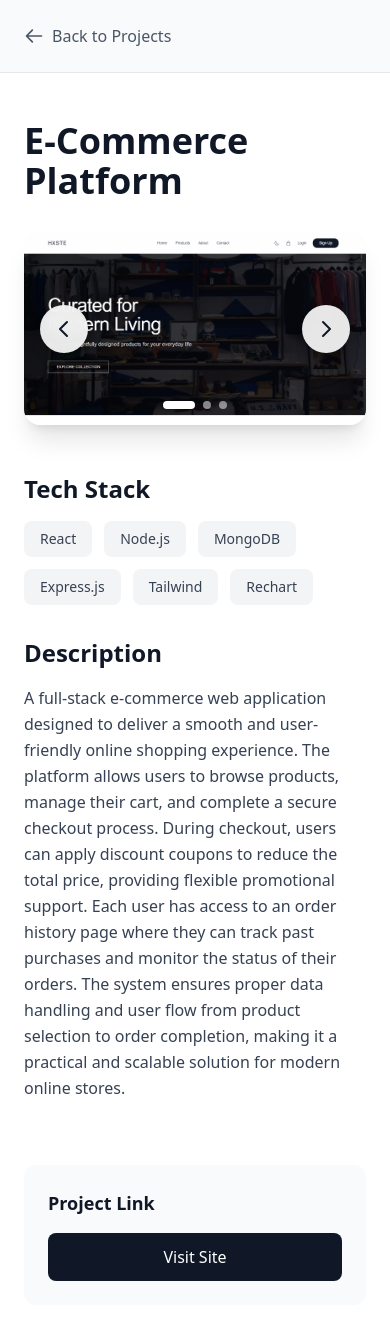
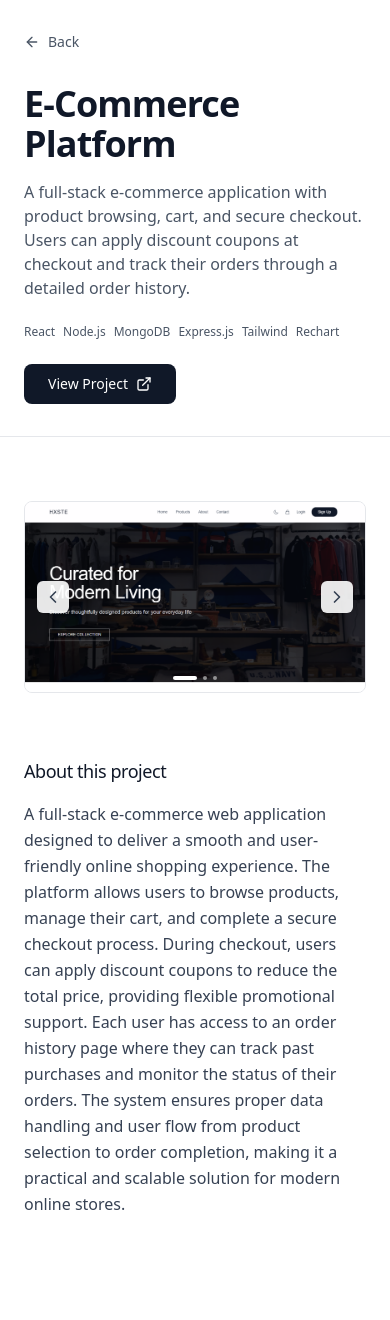
Before and after one commit to hxstefghi/cc-portfolio, a React app in the folder frontend/: page /project/1 in a window 390 px wide. Shown: the top 1320 px of the page. After the commit the page ends 1281 px from the top, so only its background shows below. Built offline with nearby package versions, Linux system fonts and the light colour scheme; the HTML template or start-up script is replaced by a standard one.

Commit message:
redesign project layout and improve responsiveness across components

```diff
--- a/frontend/src/components/ProjectDetail.jsx
+++ b/frontend/src/components/ProjectDetail.jsx
@@ -1,5 +1,6 @@
 import { useParams, useNavigate } from 'react-router-dom'
 import { useState } from 'react'
+import { ArrowLeft, ExternalLink, ChevronLeft, ChevronRight } from 'lucide-react'
 import { projectsData } from '../data/projectsData'
 
 const ProjectDetail = () => {
@@ -10,13 +11,14 @@ const ProjectDetail = () => {
 
   if (!project) {
     return (
-      <div className="min-h-screen bg-white dark:bg-gray-950 flex items-center justify-center">
+      <div className="min-h-screen bg-white dark:bg-gray-950 flex items-center justify-center px-6">
         <div className="text-center">
-          <h2 className="text-2xl font-bold text-gray-900 dark:text-white mb-4">Project Not Found</h2>
+          <h2 className="text-2xl font-medium text-gray-900 dark:text-white mb-4">Project Not Found</h2>
           <button
             onClick={() => navigate('/')}
-            className="px-6 py-3 bg-gray-900 dark:bg-white text-white dark:text-gray-900 rounded-lg hover:bg-gray-800 dark:hover:bg-gray-100 transition-colors"
+            className="inline-flex items-center gap-2 px-6 py-2.5 bg-gray-900 dark:bg-white text-white dark:text-gray-900 text-sm font-medium rounded-lg hover:bg-gray-800 dark:hover:bg-gray-100 transition-colors duration-200"
           >
+            <ArrowLeft size={16} />
             Back to Home
           </button>
         </div>
@@ -34,32 +36,58 @@ const ProjectDetail = () => {
 
   return (
     <div className="min-h-screen bg-white dark:bg-gray-950">
-      {/* Header with Back Button */}
-      <div className="bg-gray-50 dark:bg-gray-900 border-b border-gray-200 dark:border-gray-800">
-        <div className="max-w-7xl mx-auto px-6 py-6">
+      {/* Header */}
+      <div className="border-b border-gray-200 dark:border-gray-800">
+        <div className="max-w-4xl mx-auto px-6 py-8">
           <button
             onClick={() => navigate('/')}
-            className="flex items-center gap-2 text-gray-600 dark:text-gray-400 hover:text-gray-900 dark:hover:text-white transition-colors"
+            className="inline-flex items-center gap-2 text-sm text-gray-600 dark:text-gray-400 hover:text-gray-900 dark:hover:text-white transition-colors duration-200 mb-8"
           >
-            <svg className="w-5 h-5" fill="none" stroke="currentColor" viewBox="0 0 24 24">
-              <path strokeLinecap="round" strokeLinejoin="round" strokeWidth={2} d="M10 19l-7-7m0 0l7-7m-7 7h18" />
-            </svg>
-            Back to Projects
+            <ArrowLeft size={16} />
+            Back
           </button>
+
+          <h1 className="text-4xl md:text-5xl font-semibold text-gray-900 dark:text-white mb-4 tracking-tight">
+            {project.title}
+          </h1>
+          <p className="text-base text-gray-600 dark:text-gray-400 font-light mb-6">
+            {project.short_description}
+          </p>
+
+          {/* Tech Stack Pills */}
+          <div className="flex flex-wrap gap-2">
+            {project.techStack.map((tech, idx) => (
+              <span
+                key={idx}
+                className="text-xs text-gray-600 dark:text-gray-400 font-light"
+              >
+                {tech}
+              </span>
+            ))}
+          </div>
+
+          {/* Action Button */}
+          {project.liveDemo && (
+            <div className="mt-6">
+              <a
+                href={project.liveDemo}
+                target="_blank"
+                rel="noopener noreferrer"
+                className="inline-flex items-center gap-2 px-6 py-2.5 bg-gray-900 dark:bg-white text-white dark:text-gray-900 text-sm font-medium rounded-lg hover:bg-gray-800 dark:hover:bg-gray-100 transition-all duration-200"
+              >
+                View Project
+                <ExternalLink size={16} />
+              </a>
+            </div>
+          )}
         </div>
       </div>
 
-      {/* Project Detail Content */}
-      <div className="max-w-7xl mx-auto px-6 py-12">
-        <div className="mb-8">
-          <h1 className="text-4xl md:text-5xl font-bold text-gray-900 dark:text-white mb-4">
-            {project.title}
-          </h1>
-        </div>
-
+      {/* Content */}
+      <div className="max-w-4xl mx-auto px-6 py-16">
         {/* Image Carousel */}
-        <div className="mb-12">
-          <div className="relative aspect-video bg-gray-100 dark:bg-gray-800 rounded-2xl overflow-hidden shadow-xl">
+        <div className="mb-16">
+          <div className="relative aspect-video bg-gray-100 dark:bg-gray-900 rounded-lg overflow-hidden border border-gray-200 dark:border-gray-800">
             <img
               src={project.images[currentImage]}
               alt={`${project.title} screenshot ${currentImage + 1}`}
@@ -70,32 +98,27 @@ const ProjectDetail = () => {
               <>
                 <button
                   onClick={prevImage}
-                  className="absolute left-4 top-1/2 -translate-y-1/2 w-12 h-12 bg-white/90 dark:bg-gray-900/90 backdrop-blur-sm rounded-full flex items-center justify-center hover:bg-white dark:hover:bg-gray-900 transition-all shadow-lg"
+                  className="absolute left-3 top-1/2 -translate-y-1/2 bg-white/90 dark:bg-gray-900/90 hover:bg-white dark:hover:bg-gray-900 p-1.5 rounded-md transition-all"
                 >
-                  <svg className="w-6 h-6 text-gray-900 dark:text-white" fill="none" stroke="currentColor" viewBox="0 0 24 24">
-                    <path strokeLinecap="round" strokeLinejoin="round" strokeWidth={2} d="M15 19l-7-7 7-7" />
-                  </svg>
+                  <ChevronLeft size={20} className="text-gray-700 dark:text-gray-300" />
                 </button>
                 <button
                   onClick={nextImage}
-                  className="absolute right-4 top-1/2 -translate-y-1/2 w-12 h-12 bg-white/90 dark:bg-gray-900/90 backdrop-blur-sm rounded-full flex items-center justify-center hover:bg-white dark:hover:bg-gray-900 transition-all shadow-lg"
+                  className="absolute right-3 top-1/2 -translate-y-1/2 bg-white/90 dark:bg-gray-900/90 hover:bg-white dark:hover:bg-gray-900 p-1.5 rounded-md transition-all"
                 >
-                  <svg className="w-6 h-6 text-gray-900 dark:text-white" fill="none" stroke="currentColor" viewBox="0 0 24 24">
-                    <path strokeLinecap="round" strokeLinejoin="round" strokeWidth={2} d="M9 5l7 7-7 7" />
-                  </svg>
+                  <ChevronRight size={20} className="text-gray-700 dark:text-gray-300" />
                 </button>
 
                 {/* Image Indicators */}
-                <div className="absolute bottom-4 left-1/2 -translate-x-1/2 flex gap-2">
+                <div className="absolute bottom-3 left-1/2 -translate-x-1/2 flex gap-1.5">
                   {project.images.map((_, idx) => (
                     <button
                       key={idx}
                       onClick={() => setCurrentImage(idx)}
-                      className={`w-2 h-2 rounded-full transition-all ${
-                        idx === currentImage
-                          ? 'bg-white dark:bg-gray-900 w-8'
-                          : 'bg-white/50 dark:bg-gray-900/50'
-                      }`}
+                      className={`h-1 rounded-full transition-all ${idx === currentImage
+                          ? 'bg-white w-6'
+                          : 'bg-white/50 w-1'
+                        }`}
                     />
                   ))}
                 </div>
@@ -104,53 +127,13 @@ const ProjectDetail = () => {
           </div>
         </div>
 
-        <div className="grid md:grid-cols-3 gap-12">
-          {/* Main Content */}
-          <div className="md:col-span-2 space-y-8">
-            {/* Tech Stack */}
-            <div>
-              <h2 className="text-2xl font-bold text-gray-900 dark:text-white mb-4">Tech Stack</h2>
-              <div className="flex flex-wrap gap-3">
-                {project.techStack.map((tech, idx) => (
-                  <span
-                    key={idx}
-                    className="px-4 py-2 bg-gray-100 dark:bg-gray-800 text-gray-700 dark:text-gray-300 text-sm font-medium rounded-lg"
-                  >
-                    {tech}
-                  </span>
-                ))}
-              </div>
-            </div>
-
-            {/* Project Description */}
-            <div>
-              <h2 className="text-2xl font-bold text-gray-900 dark:text-white mb-4">Description</h2>
-              <p className="text-gray-700 dark:text-gray-300 leading-relaxed">
-                {project.full_description.split('\n\n').map((paragraph, idx) => (
-                  <p key={idx} style={{ marginBottom: '1em' }}>
-                    {paragraph}
-                  </p>
-                ))}
-              </p>
-            </div>
-          </div>
-
-          {/* Sidebar */}
-          <div className="space-y-6">
-            {/* Action Buttons */}
-            <div className="bg-gray-50 dark:bg-gray-900 p-6 rounded-xl space-y-4">
-              <h3 className="text-lg font-bold text-gray-900 dark:text-white mb-4">Project Link</h3>
-              {project.liveDemo && (
-                <a
-                  href={project.liveDemo}
-                  target="_blank"
-                  rel="noopener noreferrer"
-                  className="block w-full px-6 py-3 bg-gray-900 dark:bg-white text-white dark:text-gray-900 rounded-lg hover:bg-gray-800 dark:hover:bg-gray-100 transition-colors text-center font-medium"
-                >
-                  Visit Site
-                </a>
-              )}
-            </div>
+        {/* Description */}
+        <div>
+          <h2 className="text-lg font-medium text-gray-900 dark:text-white mb-4 tracking-tight">About this project</h2>
+          <div className="text-base text-gray-700 dark:text-gray-300 leading-relaxed font-light space-y-4">
+            {project.full_description.split('\n\n').map((paragraph, idx) => (
+              <p key={idx}>{paragraph}</p>
+            ))}
           </div>
         </div>
       </div>
```
Also changed, not shown: frontend/src/components/ProjectCard.jsx (+23 -28 lines), frontend/src/components/Projects.jsx (+54 -11 lines).
